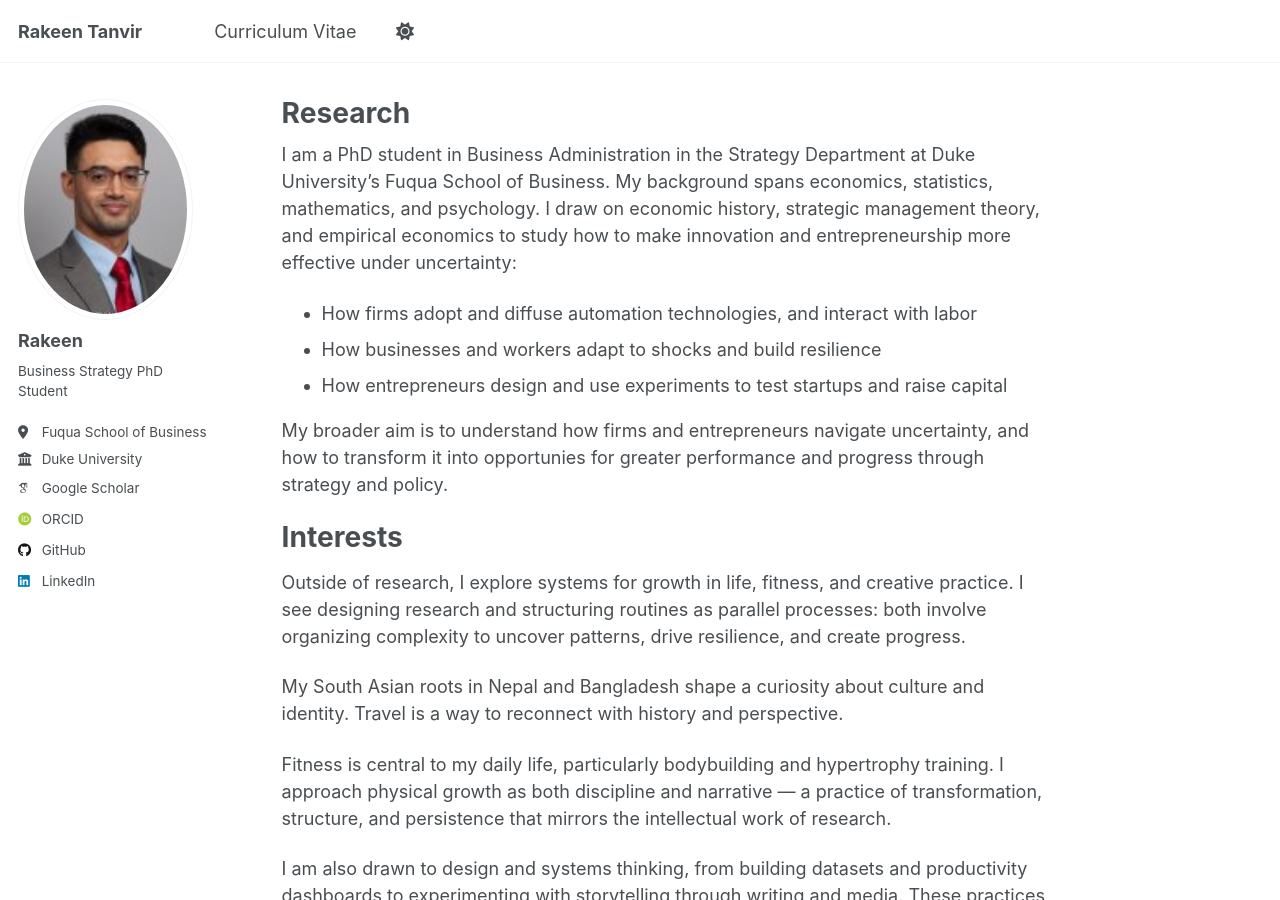
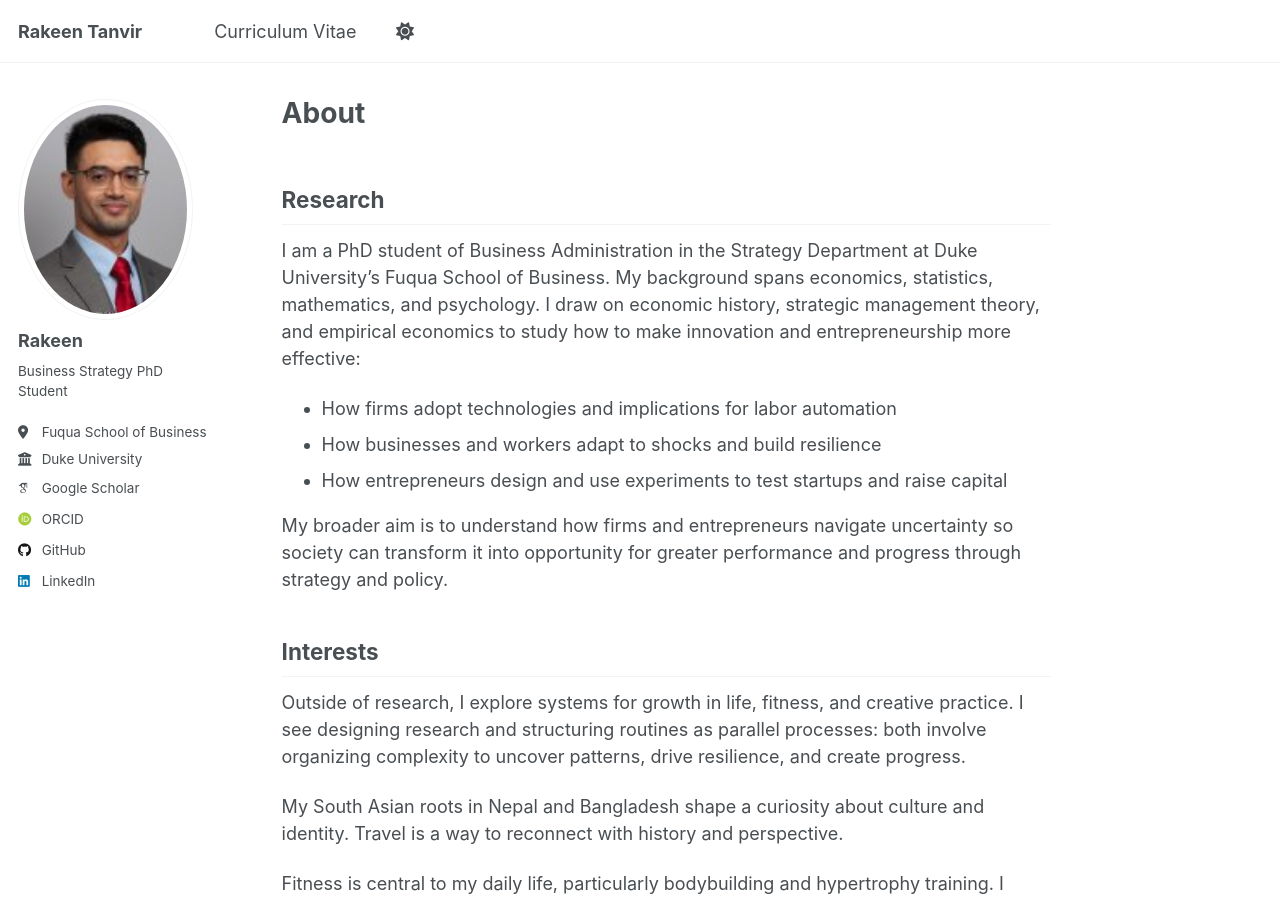
Before and after one commit to rakeentanvir/rakeentanvir.github.io, a Jekyll site: the page built from _pages/about.md, in a window 1280 px wide and 900 px high. Built offline with Jekyll 4.4.1, drawn with Linux system fonts in a browser that asks for light colours; some web fonts are replaced; a script that is not in the unit is left out.

Commit message:
Change title to 'About' and revise content
Updated the title and restructured the content for clarity.

```diff
--- a/_pages/about.md
+++ b/_pages/about.md
@@ -1,19 +1,20 @@
 ---
 permalink: /
-title: "Research"
+title: "About"
 author_profile: true
 redirect_from:
   - /about/
   - /about.html
 ---
-I am a PhD student in Business Administration in the Strategy Department at Duke University’s Fuqua School of Business. My background spans economics, statistics, mathematics, and psychology. I draw on economic history, strategic management theory, and empirical economics to study how to make innovation and entrepreneurship more effective under uncertainty:
-- How firms adopt and diffuse automation technologies, and interact with labor
+## Research
+I am a PhD student of Business Administration in the Strategy Department at Duke University’s Fuqua School of Business. My background spans economics, statistics, mathematics, and psychology. I draw on economic history, strategic management theory, and empirical economics to study how to make innovation and entrepreneurship more effective:
+- How firms adopt technologies and implications for labor automation
 - How businesses and workers adapt to shocks and build resilience
 - How entrepreneurs design and use experiments to test startups and raise capital
 
-My broader aim is to understand how firms and entrepreneurs navigate uncertainty, and how to transform it into opportunies for greater performance and progress through strategy and policy.
+My broader aim is to understand how firms and entrepreneurs navigate uncertainty so society can transform it into opportunity for greater performance and progress through strategy and policy.
 
-# Interests
+## Interests
 Outside of research, I explore systems for growth in life, fitness, and creative practice. I see designing research and structuring routines as parallel processes: both involve organizing complexity to uncover patterns, drive resilience, and create progress.
 
 My South Asian roots in Nepal and Bangladesh shape a curiosity about culture and identity. Travel is a way to reconnect with history and perspective.
```
